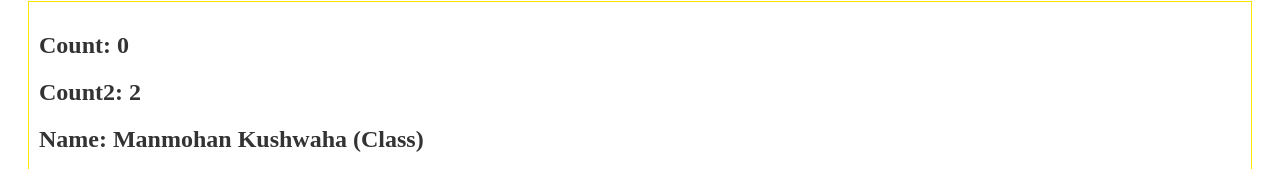
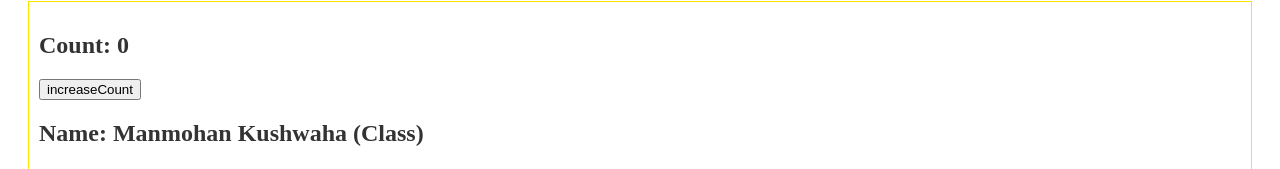
Before and after one commit to i-ms75/namasteReact, a React (Vite) app: page /aboutUs in a window 1280 px wide. Shown: the part 528-697 px from the top of the page. Built offline with nearby package versions, Linux system fonts and the light colour scheme.

Commit message:
update class based state variable

```diff
--- a/src/components/UserClass.js
+++ b/src/components/UserClass.js
@@ -5,19 +5,28 @@
     {
         super(props);
         this.state={
-            count:0,
-            count2:2
+            count:0
         }
 
     }
     render()
     {
         const {name,location}=this.props;
-        const {count,count2}=this.state
+        const {count}=this.state
         return (
         <div className="user-card">
             <h2>Count: {count}</h2>
-            <h2>Count2: {count2}</h2>
+            <button onClick=
+            {
+                ()=>
+                    {
+                        this.setState(
+                            {
+                                count:this.state.count +1
+                            }
+                        )
+                    }
+            }>increaseCount</button>
             <h2>Name: {name}</h2>
             <h3>Location: {location}</h3>
             <h4>Contact: sudodeveloper.com</h4>
```
